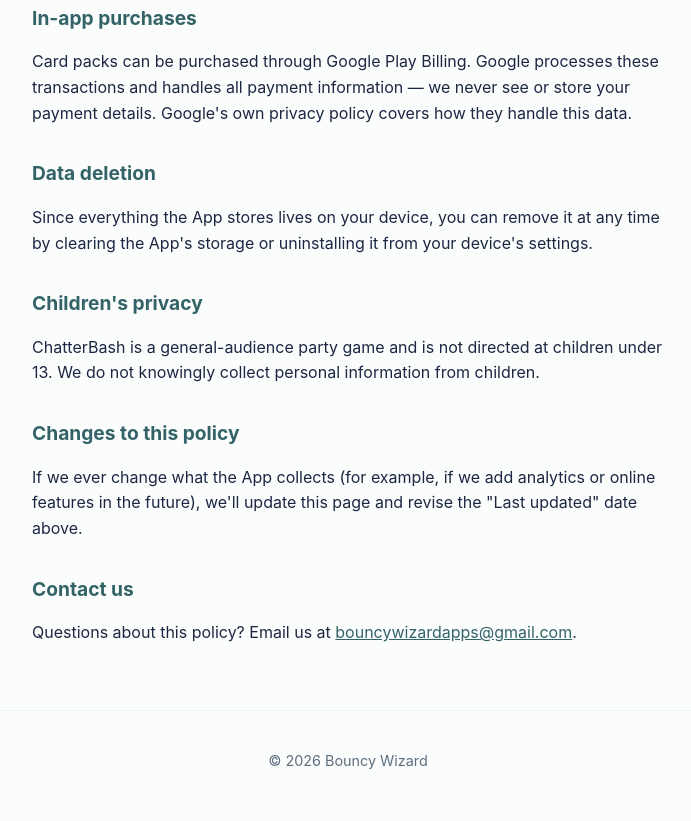
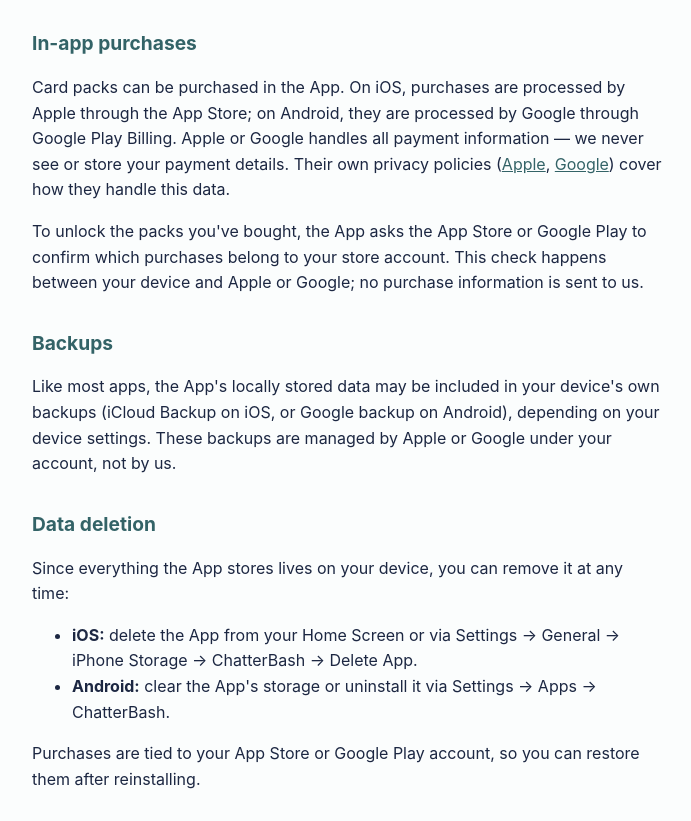
Before and after one commit to sonjameyer/chatterbash-web, a plain HTML site: page privacy.html in a window 1280 px wide. Shown: the part 646-1467 px from the top of the page, without its empty margins (292-983 px from the left). Drawn offline with Linux system fonts and the light colour scheme.

Commit message:
Apple privacy update

```diff
--- a/privacy.html
+++ b/privacy.html
@@ -12,11 +12,12 @@
   <main>
     <a class="back-link" href="index.html">&larr; Back to ChatterBash</a>
     <h1>Privacy Policy</h1>
-    <p class="updated">Last updated: August 5, 2026</p>
+    <p class="updated">Last updated: October 19, 2026</p>
 
     <p>
       Bouncy Wizard ("we", "us", or "our") operates the ChatterBash mobile
-      app (the "App"). This page explains what information the App collects,
+      app (the "App") for iOS and Android. This policy applies to both
+      versions of the App. This page explains what information the App collects,
       how it's used, and who to contact with questions.
     </p>
 
@@ -46,17 +47,49 @@
 
     <h2>In-app purchases</h2>
     <p>
-      Card packs can be purchased through Google Play Billing. Google
-      processes these transactions and handles all payment information — we
-      never see or store your payment details. Google's own privacy policy
-      covers how they handle this data.
+      Card packs can be purchased in the App. On iOS, purchases are
+      processed by Apple through the App Store; on Android, they are
+      processed by Google through Google Play Billing. Apple or Google
+      handles all payment information — we never see or store your payment
+      details. Their own privacy policies
+      (<a href="https://www.apple.com/legal/privacy/">Apple</a>,
+      <a href="https://policies.google.com/privacy">Google</a>) cover how
+      they handle this data.
+    </p>
+    <p>
+      To unlock the packs you've bought, the App asks the App Store or
+      Google Play to confirm which purchases belong to your store account.
+      This check happens between your device and Apple or Google; no
+      purchase information is sent to us.
+    </p>
+
+    <h2>Backups</h2>
+    <p>
+      Like most apps, the App's locally stored data may be included in your
+      device's own backups (iCloud Backup on iOS, or Google backup on
+      Android), depending on your device settings. These backups are
+      managed by Apple or Google under your account, not by us.
     </p>
 
     <h2>Data deletion</h2>
     <p>
       Since everything the App stores lives on your device, you can remove
-      it at any time by clearing the App's storage or uninstalling it from
-      your device's settings.
+      it at any time:
+    </p>
+    <ul>
+      <li>
+        <strong>iOS:</strong> delete the App from your Home Screen or via
+        Settings &rarr; General &rarr; iPhone Storage &rarr; ChatterBash
+        &rarr; Delete App.
+      </li>
+      <li>
+        <strong>Android:</strong> clear the App's storage or uninstall it
+        via Settings &rarr; Apps &rarr; ChatterBash.
+      </li>
+    </ul>
+    <p>
+      Purchases are tied to your App Store or Google Play account, so you
+      can restore them after reinstalling.
     </p>
 
     <h2>Children's privacy</h2>
```
